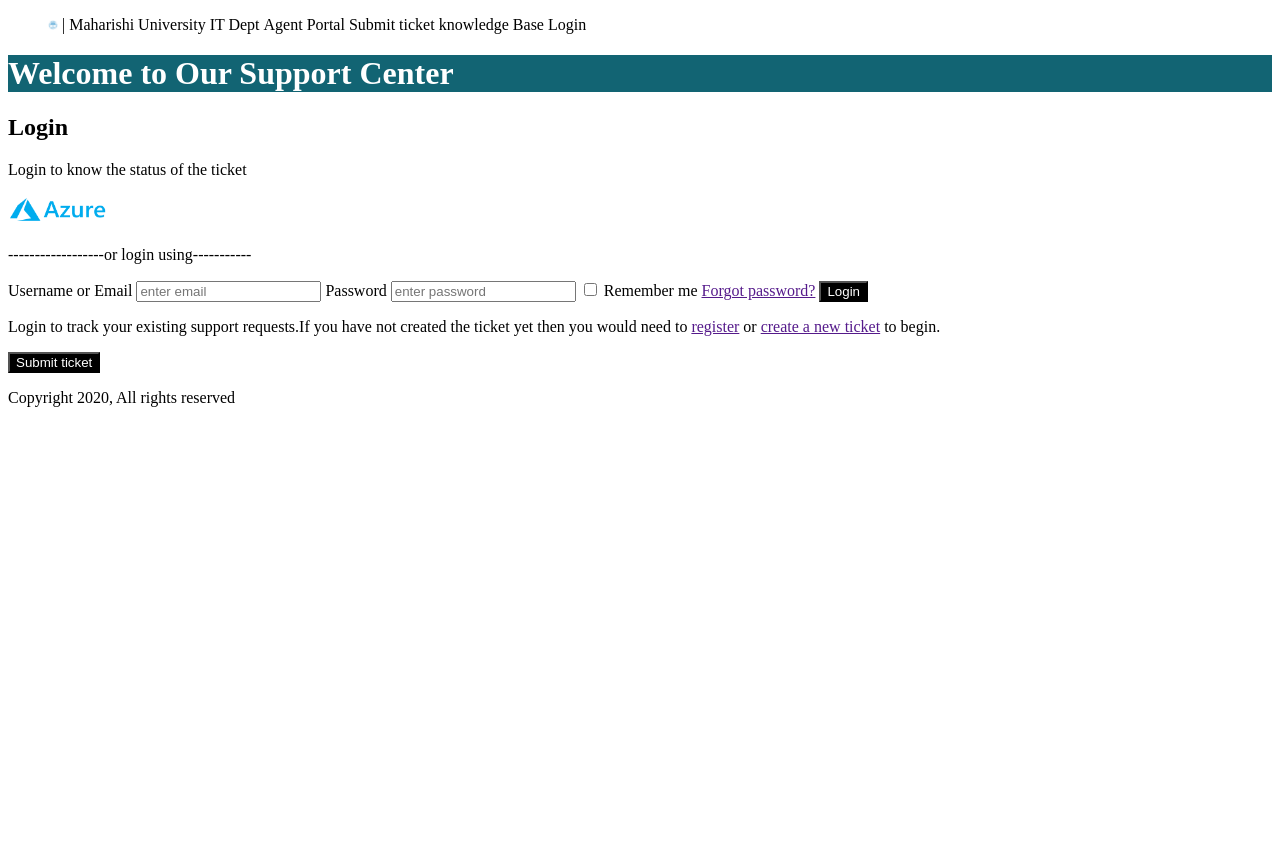
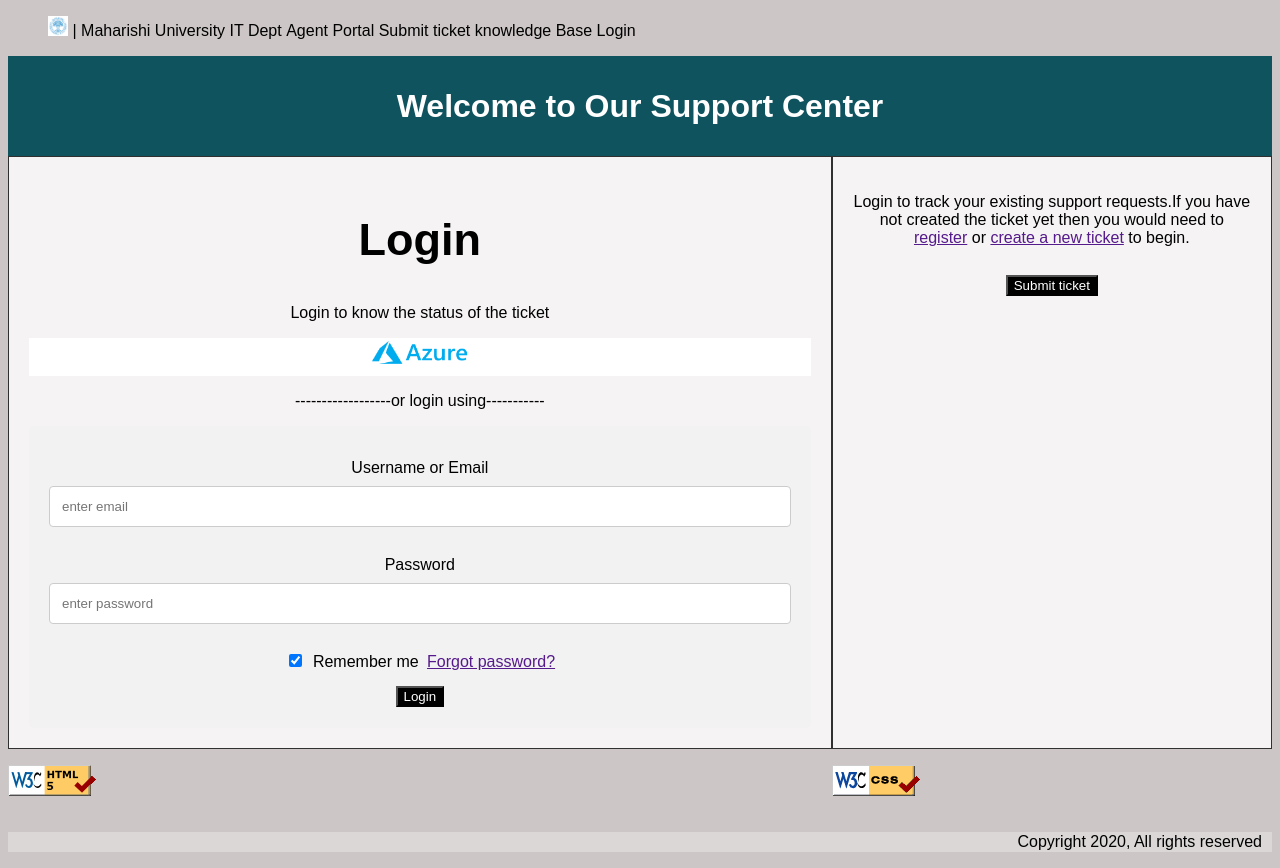
Before and after one commit to thpchandrika/thpchandrika.github.io, a plain HTML site: page CS472/Lab3/login.html in a window 1280 px wide. Before the commit the page ends 800 px from the top, so only its background shows below. Drawn offline with Linux system fonts and the light colour scheme.

Commit message:
updated lab3

```diff
--- a/CS472/Lab3/login.html
+++ b/CS472/Lab3/login.html
@@ -9,9 +9,9 @@
 </head>
 
 <body>
-    <header>
     <nav>
-            <!-- <p>| Maharishi University IT Dept</p> -->
+        <!-- <img src="images/miu.png" alt="Maharishi International University Logo">
+        <p id="head">| Maharishi University IT Dept</p> -->
         <ul class="navbar">
             <li><img src="images/miu.png" alt="Maharishi International University Logo"></li>
             <li>| Maharishi University IT Dept</li>
@@ -21,33 +21,52 @@
             <li>Login</li>
         </ul>
     </nav>
+    <header>
+        <h1>Welcome to Our Support Center</h1>
     </header>
-    <h1>Welcome to Our Support Center</h1>
-    <section id="login">
+    <div class="grid-container">
+        <section id="login" class="grid-item">
             <h2>Login</h2>
             <p>Login to know the status of the ticket</p>
-        <img src="images/azuread.png" alt="Azure Head Pic" width="100px">
+            <div id="azure_div"><img src="images/azuread.png" alt="Azure Head Pic" width="100px"></div>
             <p>------------------or login using-----------</p>
-        <div class="form_container">
-            <label id="username">Username or Email</label>
-            <input type="text" name="" id="" placeholder="enter email">
-            <label id="password">Password</label>
-            <input type="text" name="" id="" placeholder="enter password">
-            <input type="checkbox" name="" id="">
-            <label id="">Remember me</label>
-            <a href="">Forgot password?</a>
-            <button type="button">Login</button>
+            <div class="container">
+                <form>
+                    <label for="username">Username or Email</label>
+                    <input type="text" id="username" name="username" placeholder="enter email">
+                    <label for="password">Password</label>
+                    <input type="text" id="password" name="password" placeholder="enter password">
+                    <input type="checkbox" name="remember" id="remember" checked>
+                    <label id="" for="remember">Remember me</label>
+                    <a href="">Forgot password?</a><br>
+                    <div class="btnBlack">
+                        <button type="submit">Login</button>
+                    </div>
+                </form>
             </div>
         </section>
-    <aside id="ticket">
+        <aside id="ticket" class="grid-item">
             <p>Login to track your existing support requests.If you have not created the ticket yet then you
                 would need to <a href="">register</a> or <a href="">create a new ticket</a> to begin.
             </p>
             <button>Submit ticket</button>
         </aside>
+        <p>
+            <a href="https://validator.w3.org/check?url=https://thpchandrika.github.io/CS472/Lab3/login.html">
+                <img src="images/logo.jpeg" alt="Valid HTML!">
+            </a>
+        </p>
+        <p>
+            <a
+                href="https://jigsaw.w3.org/css-validator/validator?uri=https://thpchandrika.github.io/CS472/Lab3/style.css">
+                <img src="images/css_logo.jpeg" alt="Valid CSS!">
+            </a>
+        </p>
+    </div>
     <footer>
         <p>Copyright 2020, All rights reserved</p>
     </footer>
+
 </body>
 
 </html>
--- a/CS472/Lab3/style.css
+++ b/CS472/Lab3/style.css
@@ -1,11 +1,30 @@
+body {
+    font-family: Arial, Helvetica, sans-serif;
+    background-color: rgb(204, 198, 198);
+}
+
+* {
+    box-sizing: border-box;
+}
+
+p {
+    font-size: medium;
+}
+
+label,
+a {
+    font-size: medium;
+}
+
 button {
     background-color: black;
     color: white;
 }
 
 h1 {
-    background-color: rgb(18, 100, 115);
+    background-color: rgb(15, 83, 95);
     color: white;
+    margin: 0px;
 }
 
 .navbar>li {
@@ -13,6 +32,68 @@ h1 {
 }
 
 .navbar img {
-    width: 10px;
-    height: 10px;
+    width: 20px;
+    height: 20px;
 }
+
+.grid-container {
+    display: grid;
+    grid-template-columns: auto auto;
+    /* padding: 10px; */
+}
+
+.grid-item {
+    background-color: rgba(255, 255, 255, 0.8);
+    border: 1px solid rgba(0, 0, 0, 0.8);
+    padding: 20px;
+    font-size: 30px;
+    text-align: center;
+}
+
+header {
+    line-height: 100px;
+    text-align: center;
+}
+
+footer {
+    text-align: right;
+    background-color: rgb(219, 215, 215);
+    margin: 0;
+    padding-right: 10px;
+    line-height: 20px;
+}
+
+.grid-item#login {
+    min-width: 500px;
+}
+
+#azure_div {
+    background-color: white;
+}
+
+.container {
+    border-radius: 5px;
+    background-color: #f2f2f2;
+    padding: 20px;
+}
+
+input[type=text],
+select,
+textarea {
+    width: 100%;
+    padding: 12px;
+    border: 1px solid #ccc;
+    border-radius: 4px;
+    box-sizing: border-box;
+    margin-top: 6px;
+    margin-bottom: 16px;
+    resize: vertical;
+}
+
+input[type=submit] {
+    background-color: black color;
+    padding: 12px 20px;
+    border: none;
+    border-radius: 4px;
+    cursor: pointer;
+}
```
Also changed, not shown: CS472/Lab3/images/css_logo.jpeg (added), CS472/Lab3/images/logo.jpeg (added). Lines whose indentation alone changed are shown as unchanged.
